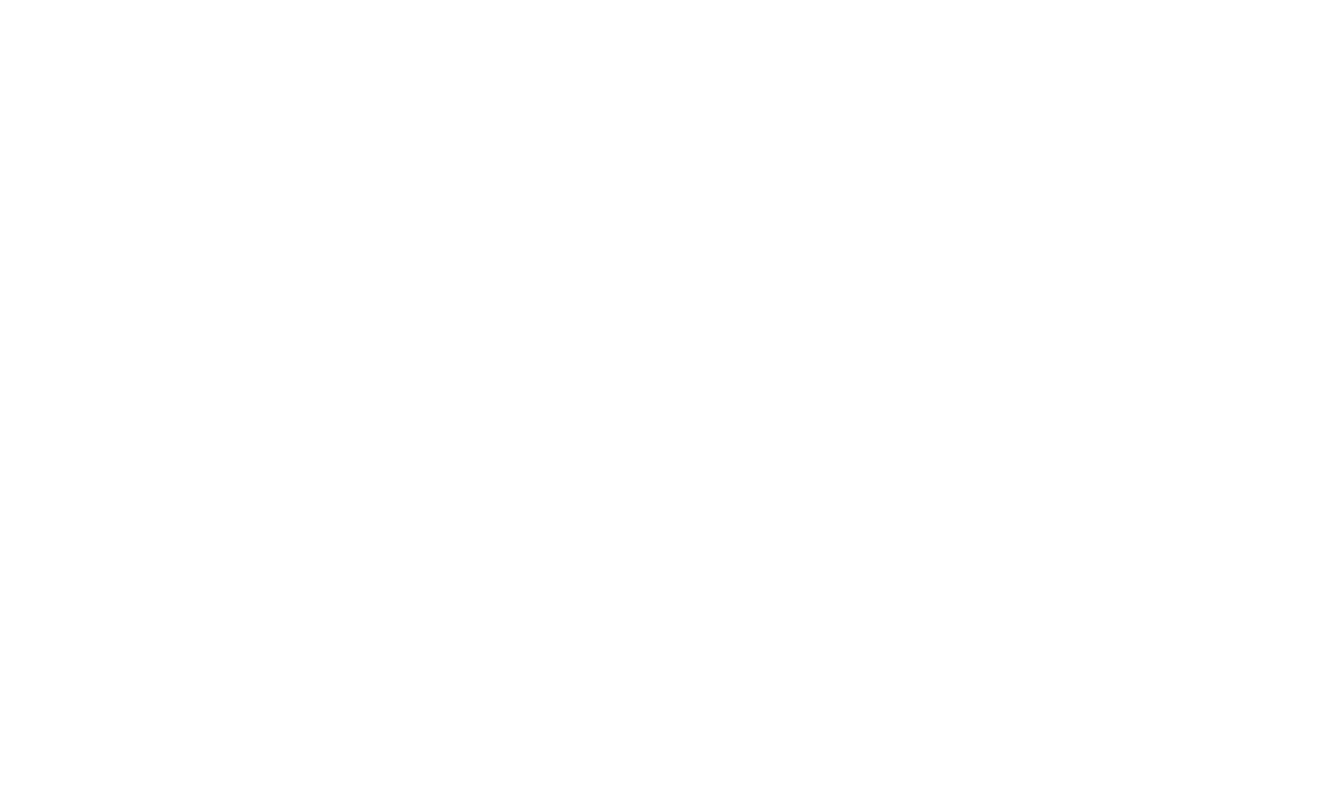
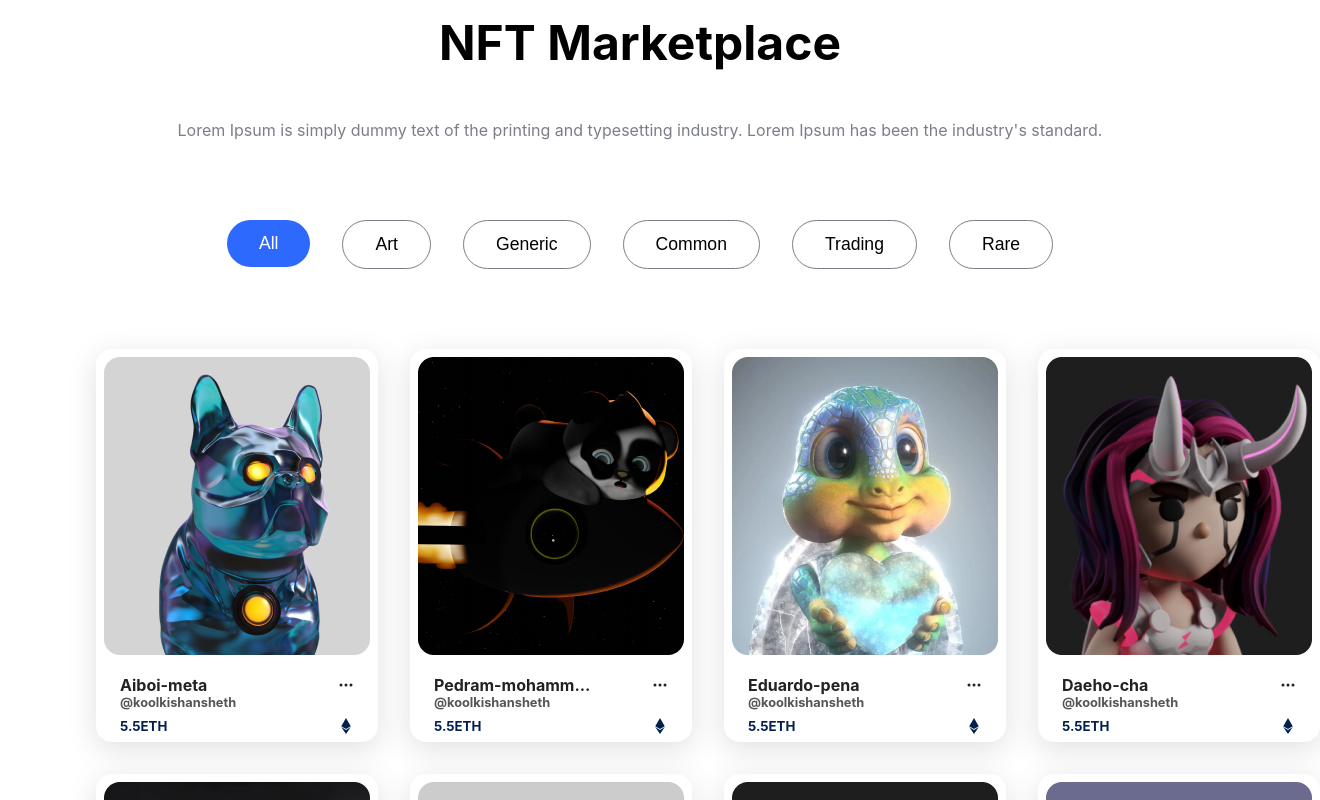
Before and after one commit to oceanesalle/NFT-marketplace, a React (Create React App) app in the folder nft-marketplace/: page / in a window 1280 px wide. Shown: the part 2780-3580 px from the top of the page, 1320 px wide, since content can reach past the window. Before the commit the page ends 2139 px from the top, so only its background shows below. Built offline with nearby package versions, Linux system fonts and the light colour scheme.

Commit message:
marketplace component

```diff
--- a/nft-marketplace/src/App.js
+++ b/nft-marketplace/src/App.js
@@ -3,6 +3,8 @@ import Home from "./components/Home";
 import Navbar from "./components/Navbar";
 import Clients from "./components/Clients";
 import Create from "./components/Create";
+import Us from "./components/Us";
+import MarketPlace from "./components/Marketplace";
 
 function App() {
   return (
@@ -11,6 +13,8 @@ function App() {
       <Navbar />
       <Clients />
       <Create />
+      <Us />
+      <MarketPlace />
 
     </div>
   );
--- /dev/null
+++ b/nft-marketplace/src/components/Marketplace.jsx
@@ -0,0 +1,179 @@
+import React from "react";
+import { BsThreeDots } from "react-icons/bs";
+import { FaEthereum } from "react-icons/fa";
+
+import styled from "styled-components";
+import marketplace1 from "../assets/marketplace1.png";
+import marketplace2 from "../assets/marketplace2.png";
+import marketplace3 from "../assets/marketplace3.png";
+import marketplace4 from "../assets/marketplace4.png";
+import marketplace5 from "../assets/marketplace5.png";
+import marketplace6 from "../assets/marketplace6.png";
+import marketplace7 from "../assets/marketplace7.png";
+import marketplace8 from "../assets/marketplace8.png";
+import Button from "./Button";
+export default function MarketPlace() {
+  const marketPlaceData = [
+    {
+      image: marketplace1,
+      name: "Aiboi-meta",
+    },
+    {
+      image: marketplace2,
+      name: "Pedram-mohamm...",
+    },
+    {
+      image: marketplace3,
+      name: "Eduardo-pena",
+    },
+    {
+      image: marketplace4,
+      name: "Daeho-cha",
+    },
+    {
+      image: marketplace5,
+      name: "Justine-florentino",
+    },
+    {
+      image: marketplace6,
+      name: "Hoang-l-p-solan",
+    },
+    {
+      image: marketplace7,
+      name: "Joshua-jay",
+    },
+    {
+      image: marketplace8,
+      name: "Joshua-jay",
+    },
+  ];
+  const marketPlaceType = [
+    "All",
+    "Art",
+    "Generic",
+    "Common",
+    "Trading",
+    "Rare",
+  ];
+  return (
+    <Section>
+      <div className="title">
+        <h2>NFT Marketplace</h2>
+        <p>
+          Lorem Ipsum is simply dummy text of the printing and typesetting
+          industry. Lorem Ipsum has been the industry's standard.
+        </p>
+      </div>
+      <div className="marketPlaceTypes">
+        {marketPlaceType.map((text, index) => {
+          return <Button text={text} key={index} blue={index === 0} />;
+        })}
+      </div>
+      <div className="marketPlaces">
+        {marketPlaceData.map(({ image, name }) => {
+          return (
+            <div className="marketplace">
+              <div className="image">
+                <img src={image} alt="marketplace" />
+              </div>
+              <div className="name">
+                <h4>{name}</h4>
+                <BsThreeDots />
+              </div>
+              <h6 className="username">@koolkishansheth</h6>
+              <div className="price-container">
+                <h5 className="price">5.5ETH</h5>
+                <FaEthereum />
+              </div>
+            </div>
+          );
+        })}
+      </div>
+    </Section>
+  );
+}
+
+const Section = styled.section`
+  display: flex;
+  flex-direction: column;
+  gap: 5rem;
+  margin: 0 6rem;
+  margin-bottom: 5rem;
+  .title {
+    display: flex;
+    justify-content: center;
+    align-items: center;
+    gap: 3rem;
+    flex-direction: column;
+    h2 {
+      font-size: 3rem;
+    }
+    p {
+      color: #7b7e86;
+    }
+  }
+  .marketPlaceTypes {
+    display: flex;
+    justify-content: center;
+    gap: 2rem;
+    button:not(.blue) {
+      color: black;
+      border-color: #7b7e86;
+    }
+  }
+  .marketPlaces {
+    display: grid;
+    grid-template-columns: repeat(4, 1fr);
+    gap: 2rem;
+    .marketplace {
+      box-shadow: rgba(100, 100, 111, 0.2) 0px 7px 29px 0px;
+      padding: 0.5rem;
+      border-radius: 1rem;
+      width: max-content;
+      cursor: pointer;
+      transition: 0.5s ease-in-out;
+      &:hover {
+        box-shadow: rgba(0, 0, 0, 0.25) 0px 54px 55px,
+          rgba(0, 0, 0, 0.12) 0px -12px 30px, rgba(0, 0, 0, 0.12) 0px 4px 6px,
+          rgba(0, 0, 0, 0.17) 0px 12px 13px, rgba(0, 0, 0, 0.09) 0px -3px 5px;
+      }
+      .image {
+        margin-bottom: 1rem;
+      }
+      .name {
+        display: flex;
+        color: #222222;
+        align-items: center;
+        justify-content: space-between;
+        padding: 0 1rem;
+        h4 {
+        }
+      }
+      .username {
+        color: #555555;
+        font-size: 0.8rem;
+        padding: 0 1rem;
+        margin-bottom: 0.5rem;
+      }
+      .price-container {
+        padding: 0 1rem;
+        display: flex;
+        justify-content: space-between;
+        color: #02204e;
+      }
+    }
+  }
+  @media screen and (min-width: 280px) and (max-width: 1080px) {
+    margin: 2rem;
+    .marketPlaceTypes {
+      display: grid;
+      grid-template-columns: repeat(auto-fit, minmax(120px, 1fr));
+    }
+    .marketPlaces {
+      display: flex;
+      flex-direction: column;
+      justify-content: center;
+      align-items: center;
+    }
+  }
+`;
--- a/nft-marketplace/src/components/Us.jsx
+++ b/nft-marketplace/src/components/Us.jsx
@@ -2,7 +2,7 @@ import React from "react";
 import styled from "styled-components";
 import choose from "../assets/choose.png";
 import Button from "./Button";
-export default function Choose() {
+export default function Us() {
   return (
     <Section>
       <div className="image">
```
